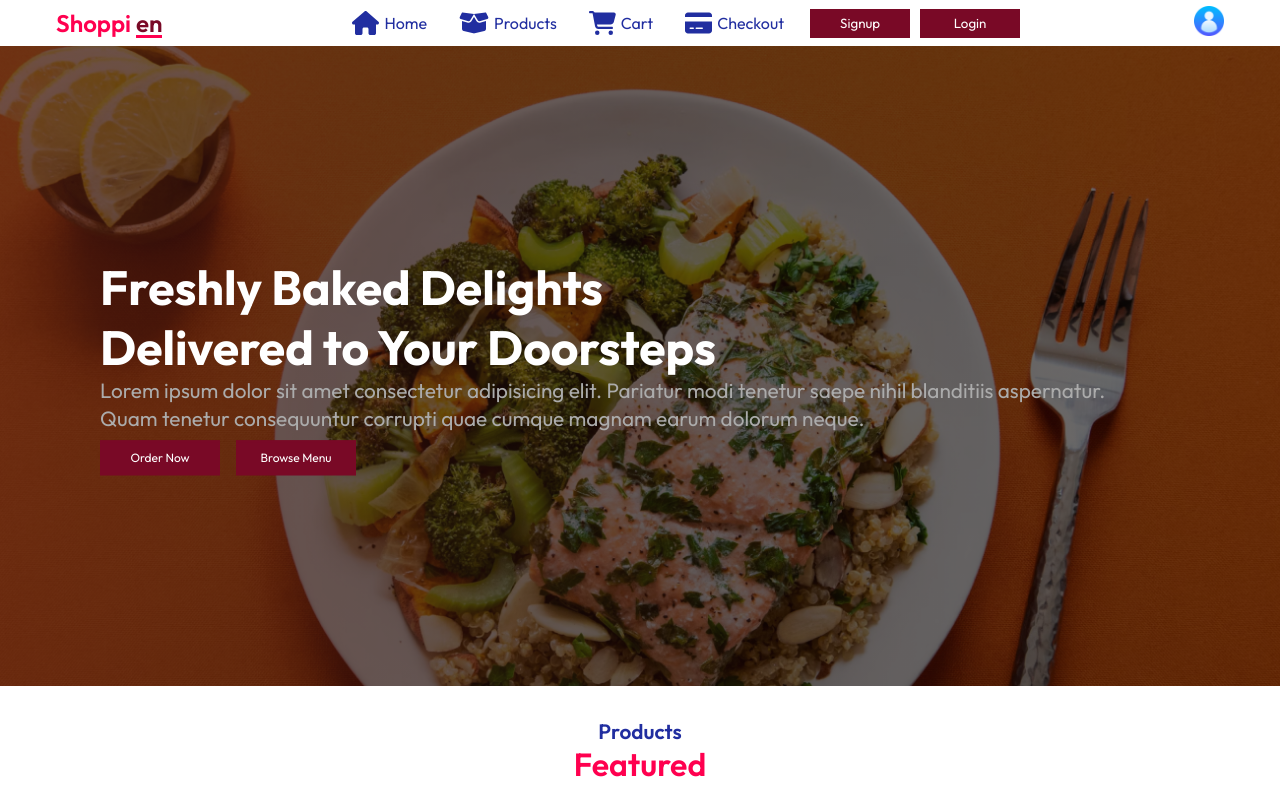
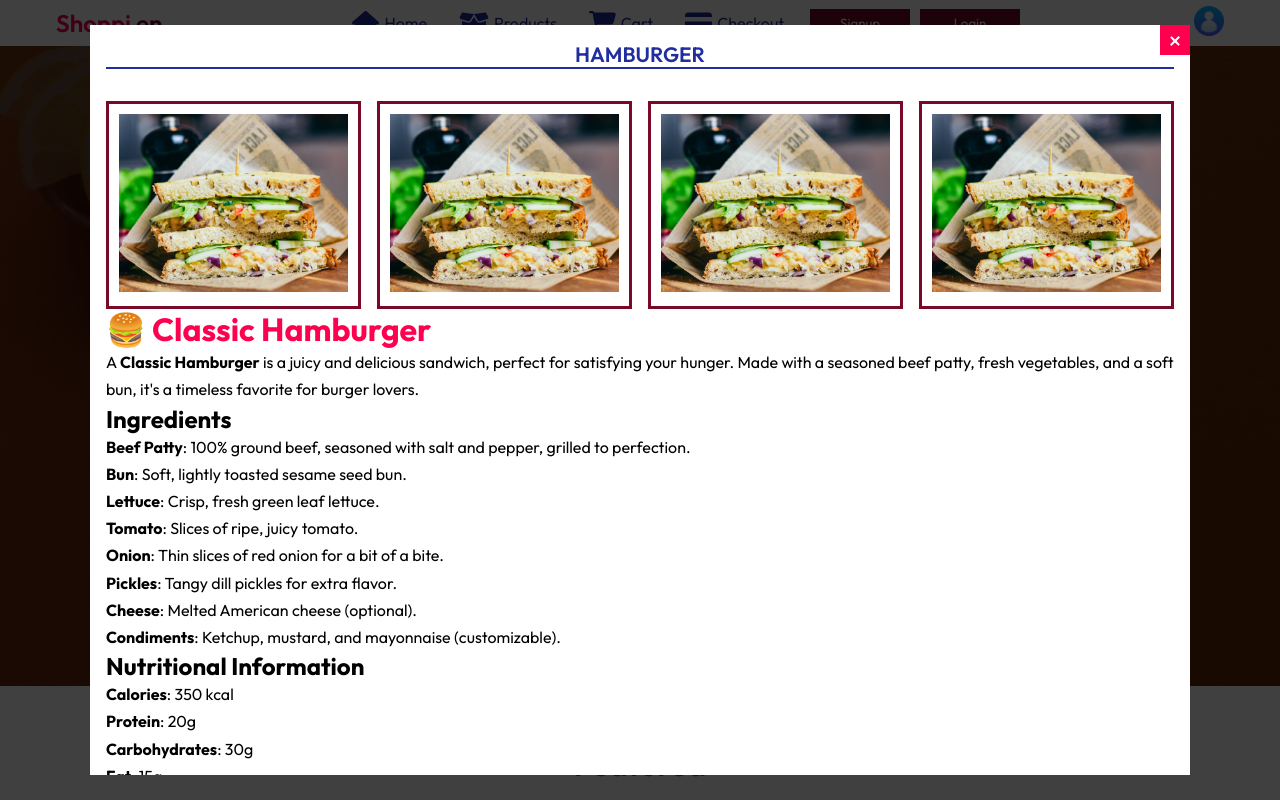
Before and after one commit to Ritahchanger/Emali_bakers, a React (Create React App) app in the folder client/: page / in a window 1280 px wide. Shown: the top 800 px of the page. Built offline with nearby package versions, Linux system fonts and the light colour scheme.

Commit message:
Updates:

```diff
--- a/client/package.json
+++ b/client/package.json
@@ -14,10 +14,12 @@
     "axios": "^1.7.4",
     "react": "^18.3.1",
     "react-dom": "^18.3.1",
+    "react-markdown": "^9.0.1",
     "react-redux": "^9.1.2",
     "react-router-dom": "^6.26.1",
     "react-scripts": "5.0.1",
     "react-slick": "^0.30.2",
+    "remark-gfm": "^4.0.0",
     "slick-carousel": "^1.8.1",
     "web-vitals": "^2.1.4"
   },
--- /dev/null
+++ b/client/src/Redux/Features/ProductViewSlice.jsx
@@ -0,0 +1,44 @@
+import { createSlice } from "@reduxjs/toolkit";
+
+const initialState = {
+
+    displayProductViewModal:false,
+
+    data:null,
+
+}
+
+const ProductViewSlice = createSlice({
+
+    name:"productView",
+
+    initialState,
+
+    reducers:{
+
+
+        openProductViewModal(state,action){
+
+            state.data = action.payload;
+
+            state.displayProductViewModal = true;
+
+        },
+
+        closeProductViewModal(state){
+
+            state.data = null
+
+            state.displayProductViewModal = false;
+
+        }
+
+    }
+
+})
+
+
+export const { openProductViewModal,closeProductViewModal } = ProductViewSlice.actions;
+
+
+export default ProductViewSlice
--- a/client/src/Redux/Features/Store.js
+++ b/client/src/Redux/Features/Store.js
@@ -0,0 +1,16 @@
+import { configureStore } from "@reduxjs/toolkit"
+
+
+
+import ProductViewSlice from "./ProductViewSlice"
+
+
+export default configureStore({
+
+    reducer:{
+
+        productView:ProductViewSlice.reducer
+
+    },
+
+})
--- /dev/null
+++ b/client/src/components/Customers/modals/ProductViewModal.css
@@ -0,0 +1,49 @@
+.modal.product-view .close-button {
+  position: absolute;
+  top: 0;
+  right: 0;
+  height: 30px;
+
+  width: 30px;
+
+  border: none;
+
+  background: var(--redPink);
+
+  color: var(--white);
+
+  font-size: 1.5rem;
+}
+
+.modal.product-view .small-header {
+  border-bottom: 2px solid var(--header3);
+}
+
+.modal.product-view .modal-contents-container .row {
+  /* display: flex;
+  justify-content: space-between; */
+  margin-top: 2rem;
+}
+.modal.product-view .modal-contents-container .row .food-display-images {
+  /* flex-basis: 46%; */
+  display: grid;
+  grid-template-columns: repeat(4, 1fr);
+  grid-gap:1rem;
+}
+.modal.product-view .modal-contents-container .row .food-description {
+  flex-basis: 50%;
+}
+
+.modal-contents-container .food-description h1 {
+  color: var(--redPink);
+}
+
+.modal-contents-container .food-description p,
+.modal-contents-container .food-description li {
+  line-height: 1.7rem;
+}
+
+.modal.product-view .modal-contents-container .row .food-display-images .img-container{
+    padding:10px;
+    border:3px solid var(--maroon);
+}
--- /dev/null
+++ b/client/src/components/Customers/modals/ProductViewModal.jsx
@@ -0,0 +1,86 @@
+import "./ProductViewModal.css";
+
+import FoodSample from "../../../assets/images/assets/food_15.png";
+
+import ReactMarkdown from "react-markdown";
+
+import remarkGfm from "remark-gfm";
+
+const ProductViewModal = () => {
+  const content = `
+ # 🍔 Classic Hamburger
+
+A **Classic Hamburger** is a juicy and delicious sandwich, perfect for satisfying your hunger. Made with a seasoned beef patty, fresh vegetables, and a soft bun, it's a timeless favorite for burger lovers.
+
+## Ingredients
+
+- **Beef Patty**: 100% ground beef, seasoned with salt and pepper, grilled to perfection.
+- **Bun**: Soft, lightly toasted sesame seed bun.
+- **Lettuce**: Crisp, fresh green leaf lettuce.
+- **Tomato**: Slices of ripe, juicy tomato.
+- **Onion**: Thin slices of red onion for a bit of a bite.
+- **Pickles**: Tangy dill pickles for extra flavor.
+- **Cheese**: Melted American cheese (optional).
+- **Condiments**: Ketchup, mustard, and mayonnaise (customizable).
+
+## Nutritional Information
+
+- **Calories**: 350 kcal
+- **Protein**: 20g
+- **Carbohydrates**: 30g
+- **Fat**: 15g
+
+## Customization Options
+
+- **Add-ons**:
+  - Bacon 🥓
+  - Extra cheese 🧀
+  - Avocado 🥑
+  - Jalapeños 🌶️
+
+- **Bun Options**:
+  - Whole wheat bun 🌾
+  - Gluten-free bun 🍞
+  - Lettuce wrap 🥬 (low-carb)
+
+## Description
+
+Our Classic Hamburger is a simple yet flavorful choice, featuring a juicy beef patty cooked to your preference, topped with fresh vegetables, and served on a soft sesame bun. Whether you like it plain or with all the fixings, it's a crowd-pleaser that never goes out of style.
+
+**Order now** and enjoy the perfect balance of savory, fresh, and satisfying flavors in every bite!
+ `;
+
+  return (
+    <div className="modal product-view">
+      <div className="modal-wrapper">
+        <button className="close-button">&times;</button>
+        <div className="modal-contents-container">
+          <p className="small-header">HAMBURGER</p>
+          <div className="row">
+            <div className="food-display-images">
+              <div className="img-container">
+                <img src={FoodSample} alt="" />
+              </div>
+              <div className="img-container">
+                <img src={FoodSample} alt="" />
+              </div>
+              <div className="img-container">
+                <img src={FoodSample} alt="" />
+              </div>
+              <div className="img-container">
+                <img src={FoodSample} alt="" />
+              </div>
+            </div>
+            <div className="food-description">
+              <ReactMarkdown remarkPlugins={[remarkGfm]}>
+                {content}
+              </ReactMarkdown>
+            </div>
+          </div>
+        </div>
+      </div>
+    </div>
+  );
+};
+
+export default ProductViewModal;
--- a/client/src/index.css
+++ b/client/src/index.css
@@ -6,7 +6,7 @@
   font-family: "outfit", sans-serif;
 }
 
-body{
+body {
   position: relative;
 }
 :root {
@@ -21,6 +21,7 @@ body{
   --mobileFont: 13px;
   --header3: #212ea0;
   --darkGray: #676767;
+  --customBg: rgba(0, 0, 0, 0.75);
 }
 ::-webkit-scrollbar {
   width: 3px;
@@ -129,16 +130,56 @@ img {
   font-size: 1.3rem;
 }
 
-.arrow-icon{
-  width:50px;
-  position:fixed;
-  top:calc(100vh - 200px);
-  right:2rem;
-  z-index:99;
+.arrow-icon {
+  width: 50px;
+  position: fixed;
+  top: calc(100vh - 200px);
+  right: 2rem;
+  z-index: 99;
   cursor: pointer;
 }
-@media (max-width: 716px){
-  .arrow-icon{
-    width:40px;
+
+.modal {
+  height: 100vh;
+  width: 100%;
+
+  position: fixed;
+
+  top: 0;
+
+  right: 0;
+
+  left: 0;
+
+  display: flex;
+  justify-content: center;
+
+  align-items: center;
+
+  background: linear-gradient(var(--customBg), var(--customBg));
+
+  z-index: 99;
+}
+
+.modal .modal-wrapper {
+  background: var(--white);
+  max-width: 1100px;
+  width: 95%;
+  position: relative;
+}
+
+.modal .modal-wrapper .modal-contents-container {
+  width: 100%;
+
+  padding: 1rem;
+
+  max-height: calc(100vh - 50px);
+
+  overflow-y: scroll;
+}
+
+@media (max-width: 716px) {
+  .arrow-icon {
+    width: 40px;
   }
 }
--- a/client/src/index.js
+++ b/client/src/index.js
@@ -1,14 +1,20 @@
-import React from 'react';
-import ReactDOM from 'react-dom/client';
-import './index.css';
-import App from './App';
-import reportWebVitals from './reportWebVitals';
+import React from "react";
+import ReactDOM from "react-dom/client";
+import "./index.css";
+import App from "./App";
+import reportWebVitals from "./reportWebVitals";
 
-const root = ReactDOM.createRoot(document.getElementById('root'));
+import Store from "./Redux/Features/Store";
+
+import { Provider } from "react-redux";
+
+const root = ReactDOM.createRoot(document.getElementById("root"));
 root.render(
-  <React.StrictMode>
-    <App />
-  </React.StrictMode>
+  <Provider store={Store}>
+    <React.StrictMode>
+      <App />
+    </React.StrictMode>
+  </Provider>
 );
 
 // If you want to start measuring performance in your app, pass a function
--- a/client/src/pages/Customers/Home/Home.jsx
+++ b/client/src/pages/Customers/Home/Home.jsx
@@ -6,6 +6,7 @@ import Testimonials from "./Testimonials";
 import Footer from "../../../components/Customers/Footer";
 import Main from "../Main/Main";
 import NavigateTop from "../../../components/NavigateTop";
+import ProductViewModal from "../../../components/Customers/modals/ProductViewModal";
 const Home = () => {
   return (
     <div className="home">
@@ -15,6 +16,7 @@ const Home = () => {
       <Main />
       <Testimonials />
       <NavigateTop />
+      <ProductViewModal />
       <Footer />
     </div>
   );
--- a/client/src/pages/Customers/Main/AllItems.jsx
+++ b/client/src/pages/Customers/Main/AllItems.jsx
@@ -14,7 +14,7 @@ const AllItems = () => {
       <div className="row">
         <p className="small-header mobile">All Items</p>
         <div className="filter-container">
-          <p className="small-header">Filter</p>
+          <p className="small-header"w>Filter</p>
           <select name="filter" id="">
             <option value="">Filter by</option>
             <option value="">Name</option>
```
Also changed, not shown: 1 other file (tests, documents, lock files or other folders).
